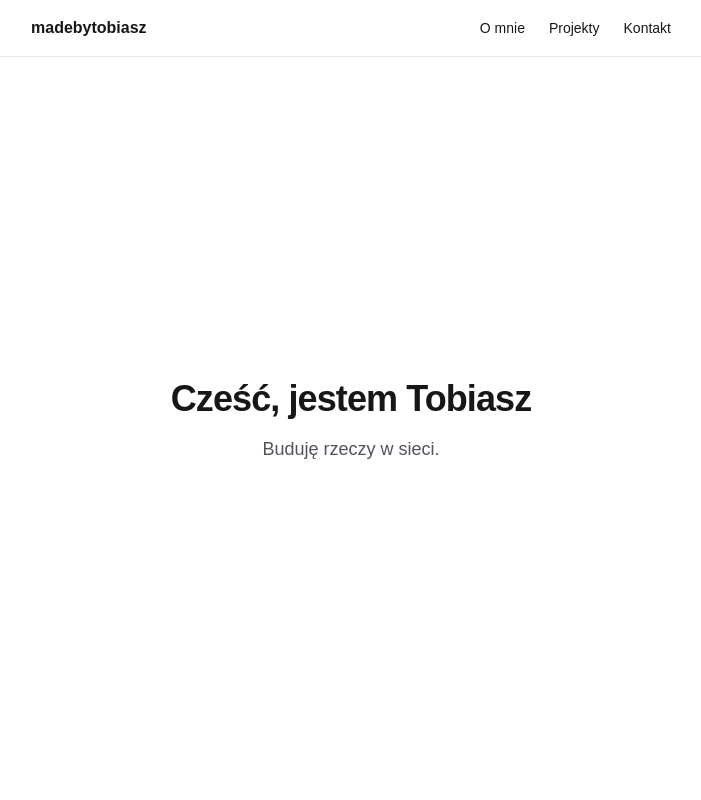
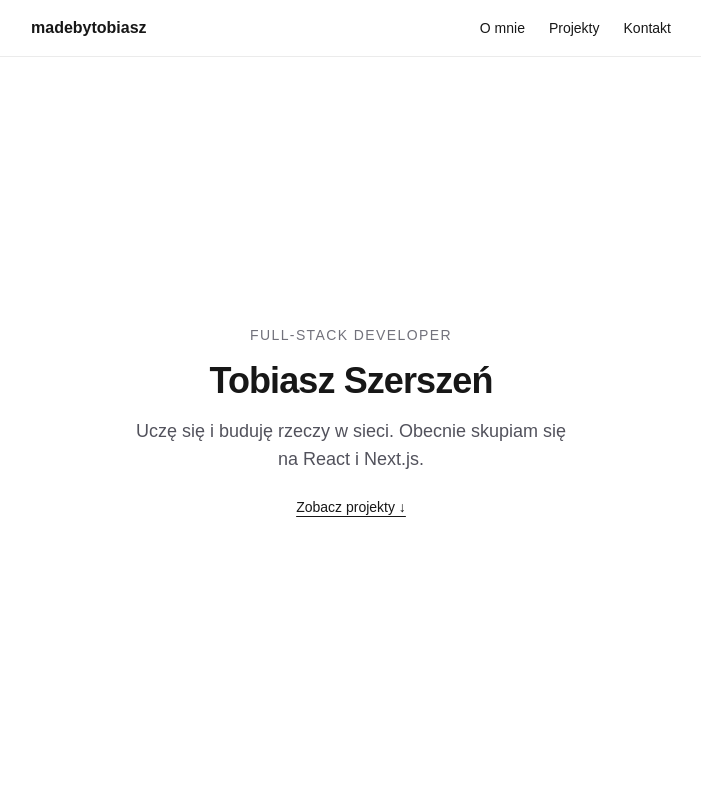
Before and after one commit to t-szerszen/madebytobiasz, a Next.js app: page / in a window 1280 px wide. Shown: the top 800 px of the page, without its empty margins (289-990 px from the left). Built offline with nearby package versions, Linux system fonts and the light colour scheme.

Commit message:
feat: wydziel sekcje Hero jako komponent

```diff
--- a/src/app/page.tsx
+++ b/src/app/page.tsx
@@ -1,17 +1,9 @@
+import Hero from "@/components/Hero";
+
 export default function Home() {
   return (
     <main className="flex flex-1 flex-col">
-      <section
-        id="hero"
-        className="flex min-h-[calc(100vh-73px)] flex-col items-center justify-center gap-4 px-16 text-center"
-      >
-        <h1 className="text-4xl font-semibold tracking-tight">
-          Cześć, jestem Tobiasz
-        </h1>
-        <p className="max-w-md text-lg text-zinc-600 dark:text-zinc-400">
-          Buduję rzeczy w sieci.
-        </p>
-      </section>
+      <Hero />
 
       <section id="about" className="mx-auto w-full max-w-3xl px-16 py-24">
         <h2 className="text-2xl font-semibold">O mnie</h2>
--- /dev/null
+++ b/src/components/Hero.tsx
@@ -0,0 +1,24 @@
+export default function Hero() {
+  return (
+    <section
+      id="hero"
+      className="flex min-h-[calc(100vh-73px)] flex-col items-center justify-center gap-4 px-16 text-center"
+    >
+      <p className="text-sm uppercase tracking-widest text-zinc-500 dark:text-zinc-500">
+        Full-stack Developer
+      </p>
+      <h1 className="text-4xl font-semibold tracking-tight">
+        Tobiasz Szerszeń
+      </h1>
+      <p className="max-w-md text-lg text-zinc-600 dark:text-zinc-400">
+        Uczę się i buduję rzeczy w sieci. Obecnie skupiam się na React i Next.js.
+      </p>
+      <a
+        href="#projects"
+        className="mt-2 text-sm font-medium underline underline-offset-4 hover:opacity-70"
+      >
+        Zobacz projekty ↓
+      </a>
+    </section>
+  );
+}
```
